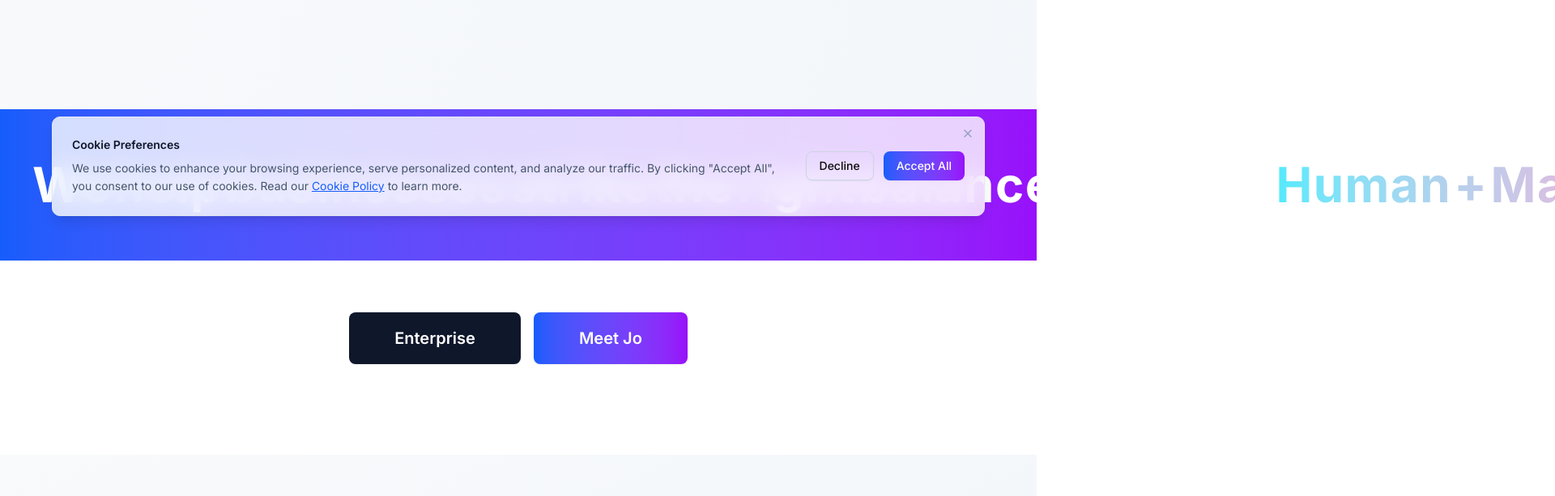
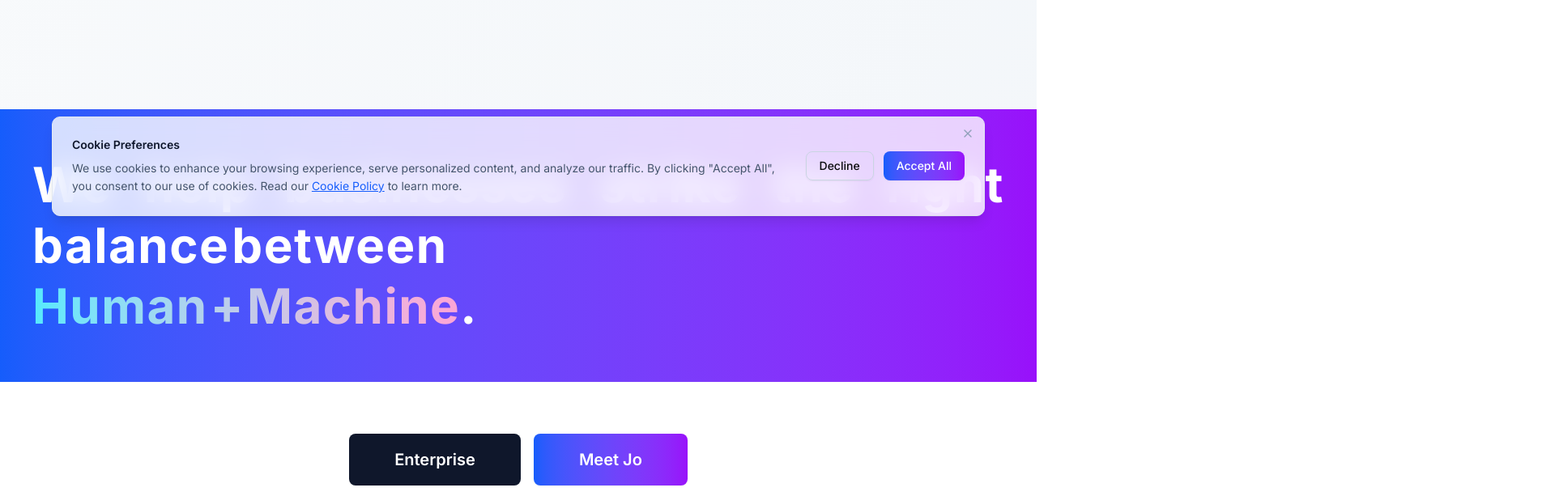
Before and after one commit to J0From/website-update, a Next.js app: page / in a window 1280 px wide. Shown: the part 509-1122 px from the top of the page at 81% size, 1920 px wide, since content can reach past the window. Built offline with nearby package versions, Linux system fonts and the light colour scheme.

Commit message:
fix: move "Human + Machine" text to second line
Improve text wrapping for better justified alignment.

#VERCEL_SKIP

Co-authored-by: null <234321871+Selwonky@users.noreply.github.com>

```diff
--- a/app/page.tsx
+++ b/app/page.tsx
@@ -150,10 +150,10 @@ export default function HomePage() {
         <div className="w-full max-w-[1600px] mx-auto px-4 sm:px-6 md:px-10">
           <div className="text-left">
             <p
-              className="text-2xl sm:text-3xl md:text-4xl lg:text-5xl xl:text-6xl font-bold text-white leading-tight text-justify -tracking-tight whitespace-nowrap"
+              className="text-2xl sm:text-3xl md:text-4xl lg:text-5xl xl:text-6xl font-bold text-white leading-tight text-justify -tracking-tight"
               style={{ wordSpacing: "-0.21em" }}
             >
-              We help businesses strike the right balance between{" "}
+              We help businesses strike the right balance between <br />
               <span className="bg-gradient-to-r from-cyan-300 to-pink-300 bg-clip-text text-transparent">
                 Human + Machine
               </span>
```
